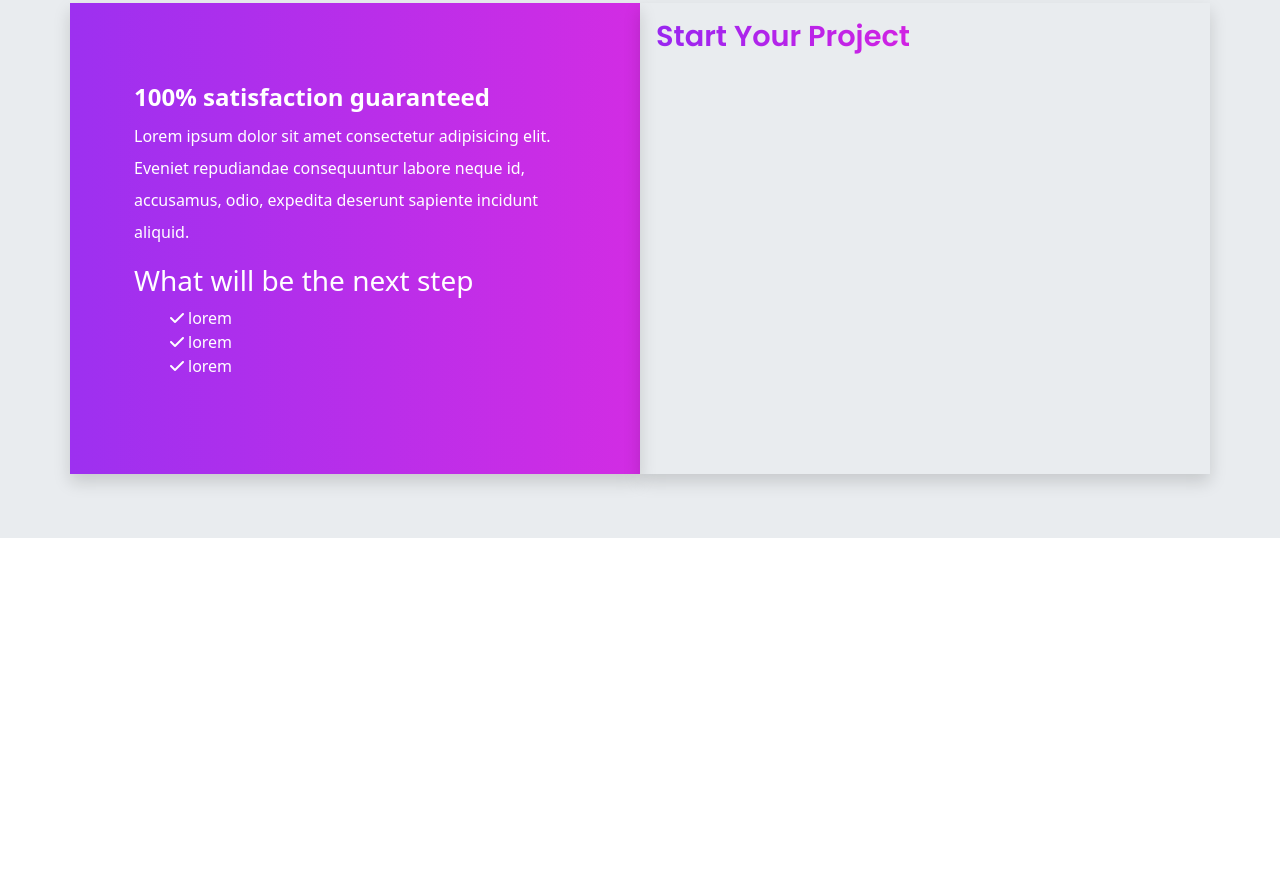
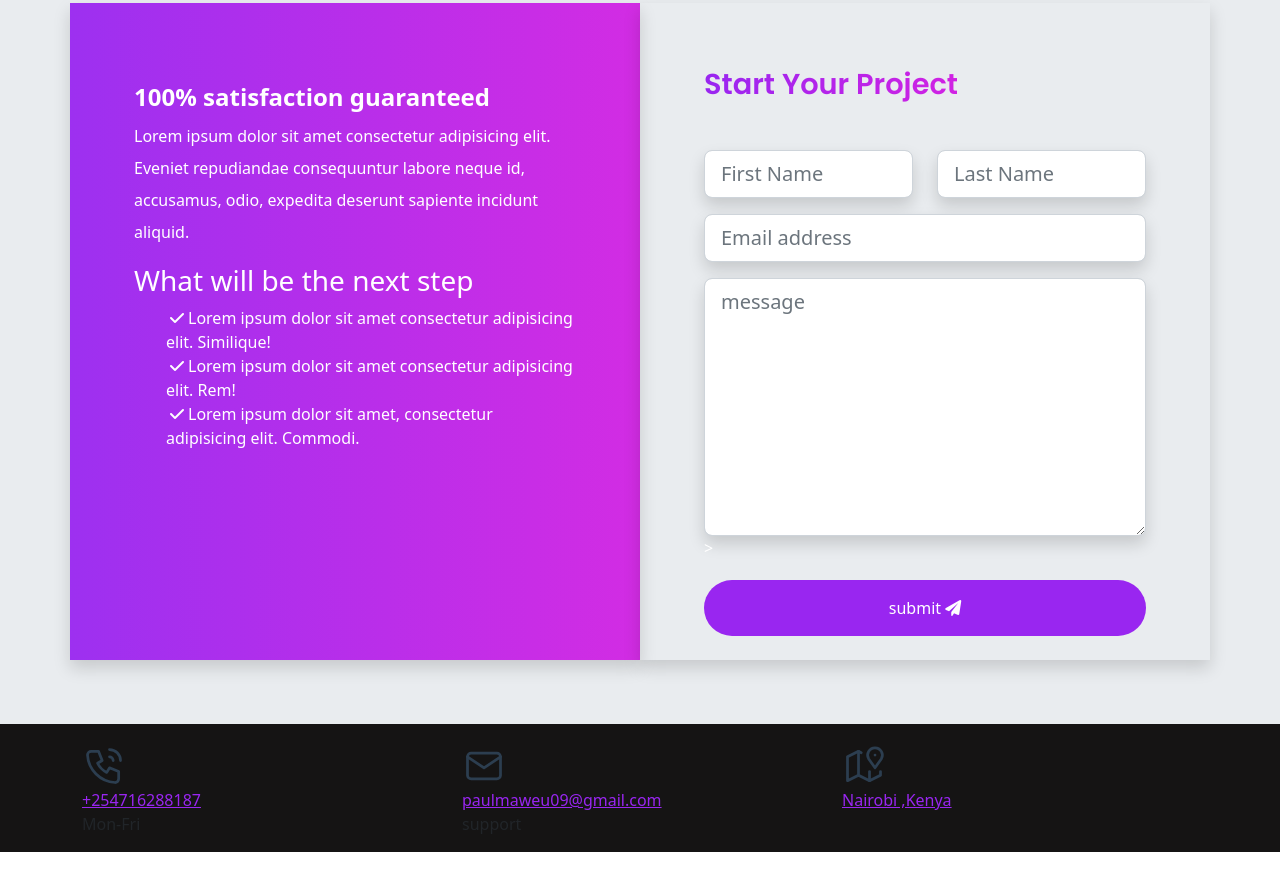
Before and after one commit to MaweuPaul/demo-portfolio, a website: page index.html in a window 1280 px wide. Shown: the part 6295-7186 px from the top of the page. Before the commit the page ends 6913 px from the top, so only its background shows below. Drawn offline with Linux system fonts and the light colour scheme.

Commit message:
added footer

```diff
--- a/index.html
+++ b/index.html
@@ -674,18 +674,107 @@
               </p>
               <h3 class="display-3--brief">What will be the next step</h3>
               <ul class="cta-info__list">
-                <li><i class='fa fa-check m-1'></i>lorem </li>
-                <li><i class='fa fa-check m-1'></i>lorem </li>
-                <li><i class='fa fa-check m-1'></i>lorem </li>
+                <li><i class='fa fa-check m-1'></i>Lorem ipsum dolor sit amet consectetur adipisicing elit. Similique!
+                </li>
+                <li><i class='fa fa-check m-1'></i>Lorem ipsum dolor sit amet consectetur adipisicing elit. Rem!</li>
+                <li><i class='fa fa-check m-1'></i>Lorem ipsum dolor sit amet, consectetur adipisicing elit. Commodi.
+                </li>
               </ul>
             </div>
           </div>
           <div class="col-12 col-lg-6 bg-wite shadow p-3">
             <div class="form w-100 pb-2">
               <h4 class="display-3--title mb-5">Start your project</h4>
+              <form action="#" class="row">
+                <div class="col-lg-6 col-md-6 mb-3">
+                  <input type="text" placeholder="First Name" id="inputFirstName"
+                    class="shadow form-control form-control-lg">
+                </div>
+                <div class="col-lg-6 col-md-6 mb-3">
+                  <input type="text" placeholder="Last Name" id="inputLastName"
+                    class="shadow form-control form-control-lg">
+                </div>
+                <div class="col-lg-12 mb-3">
+                  <input type="email" placeholder="Email address" id="inputEmail"
+                    class="shadow form-control form-control-lg">
+                </div>
+                <div class="col-lg-12 mb-3">
+                  <textarea name="message" placeholder="message" id="message" rows="8"
+                    class="shadow form-control form-control-lg"></textarea>></textarea>
+                </div>
+                <div class="text-center d-grid mt-1">
+                  <button type="button" class="btn btn-primary rounded-pill pt-3 pb-3">submit
+                    <i class="fas fa-paper-plane"></i>
+                  </button>
+                </div>
+              </form>
             </div>
           </div>
         </div>
+      </div>
+    </section>
+
+    <!-- section 9 .footer -->
+    <section class="footer">
+      <div class="container">
+        <div class="row">
+          <!-- content for mobile number -->
+          <div class="col-md-4 col-lg-4 contact-box pt-1">
+            <div class="contact-box__icon">
+              <svg xmlns="http://www.w3.org/2000/svg" class="icon icon-tabler icon-tabler-phone-call" width="44"
+                height="44" viewBox="0 0 24 24" stroke-width="1.5" stroke="#2c3e50" fill="none" stroke-linecap="round"
+                stroke-linejoin="round">
+                <path stroke="none" d="M0 0h24v24H0z" fill="none" />
+                <path
+                  d="M5 4h4l2 5l-2.5 1.5a11 11 0 0 0 5 5l1.5 -2.5l5 2v4a2 2 0 0 1 -2 2a16 16 0 0 1 -15 -15a2 2 0 0 1 2 -2" />
+                <path d="M15 7a2 2 0 0 1 2 2" />
+                <path d="M15 3a6 6 0 0 1 6 6" />
+              </svg>
+            </div>
+            <div class="contact-box__info">
+              <a href="" class="contact-box__info--tittle">+254716288187</a>
+              <p class="contact-box__info--subtitle">Mon-Fri </p>
+            </div>
+          </div>
+          <!-- conent for email -->
+          <div class="col-md-4 col-lg-4 contact-box pt-1">
+            <div class="contact-box__icon">
+              <svg xmlns="http://www.w3.org/2000/svg" class="icon icon-tabler icon-tabler-mail" width="44" height="44"
+                viewBox="0 0 24 24" stroke-width="1.5" stroke="#2c3e50" fill="none" stroke-linecap="round"
+                stroke-linejoin="round">
+                <path stroke="none" d="M0 0h24v24H0z" fill="none" />
+                <rect x="3" y="5" width="18" height="14" rx="2" />
+                <polyline points="3 7 12 13 21 7" />
+              </svg>
+            </div>
+            <div class="contact-box__info">
+              <a href="" class="contact-box__info--tittle">paulmaweu09@gmail.com</a>
+              <p class="contact-box__info--subtitle">support</p>
+            </div>
+          </div>
+          <!-- content for location-->
+          <div class="col-md-4 col-lg-4 contact-box pt-1">
+            <div class="contact-box__icon">
+              <svg xmlns="http://www.w3.org/2000/svg" class="icon icon-tabler icon-tabler-map-2" width="44" height="44"
+                viewBox="0 0 24 24" stroke-width="1.5" stroke="#2c3e50" fill="none" stroke-linecap="round"
+                stroke-linejoin="round">
+                <path stroke="none" d="M0 0h24v24H0z" fill="none" />
+                <line x1="18" y1="6" x2="18" y2="6.01" />
+                <path d="M18 13l-3.5 -5a4 4 0 1 1 7 0l-3.5 5" />
+                <polyline points="10.5 4.75 9 4 3 7 3 20 9 17 15 20 21 17 21 15" />
+                <line x1="9" y1="4" x2="9" y2="17" />
+                <line x1="15" y1="15" x2="15" y2="20" />
+              </svg>
+            </div>
+            <div class="contact-box__info">
+              <a href="" class="contact-box__info--tittle">Nairobi ,Kenya</a>
+              <p class="contact-box__info--subtitle">
+                <!--street address-->
+              </p>
+            </div>
+          </div>
+        </div>
+
       </div>
     </section>
 
--- a/scss/sections/_footer.scss
+++ b/scss/sections/_footer.scss
@@ -0,0 +1,7 @@
+@use "../custom" as *;
+@use "../components/mixins" as *;
+
+.footer {
+  padding-top: 1rem;
+  background-color: $footer;
+}
--- a/scss/sections/_get-started.scss
+++ b/scss/sections/_get-started.scss
@@ -15,8 +15,22 @@
 
     li::before {
       font-family: "Font Awesome 5 Free";
-
       font-weight: 600;
     }
   }
 }
+
+// form content
+.form {
+  padding: 3rem;
+
+  button {
+    border: none;
+    color: $white;
+    a {
+      color: $white;
+      text-decoration: none;
+      text-transform: capitalize;
+    }
+  }
+}
```
Also changed, not shown: scss/_custom.scss (+24 -24 lines), assets/css/style.css, 1 other file.
